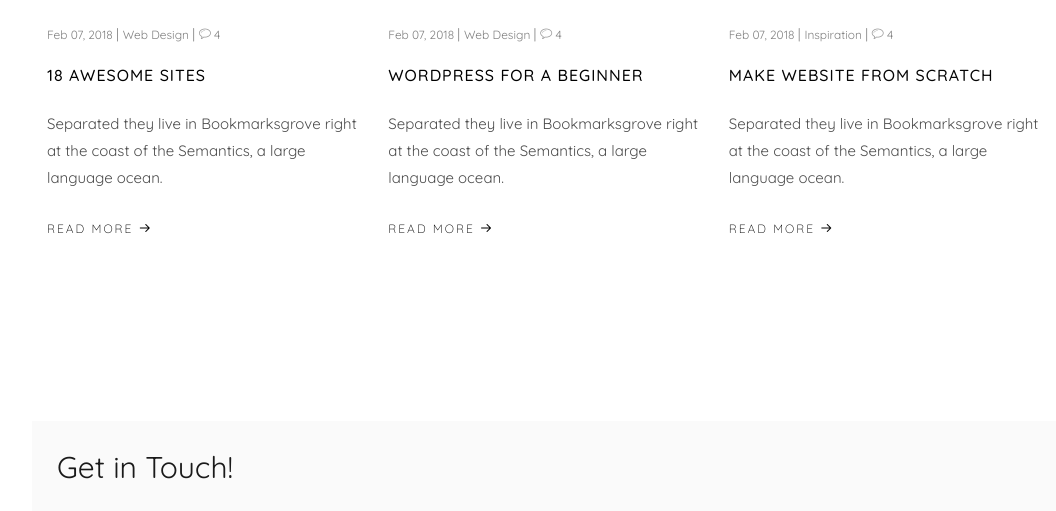
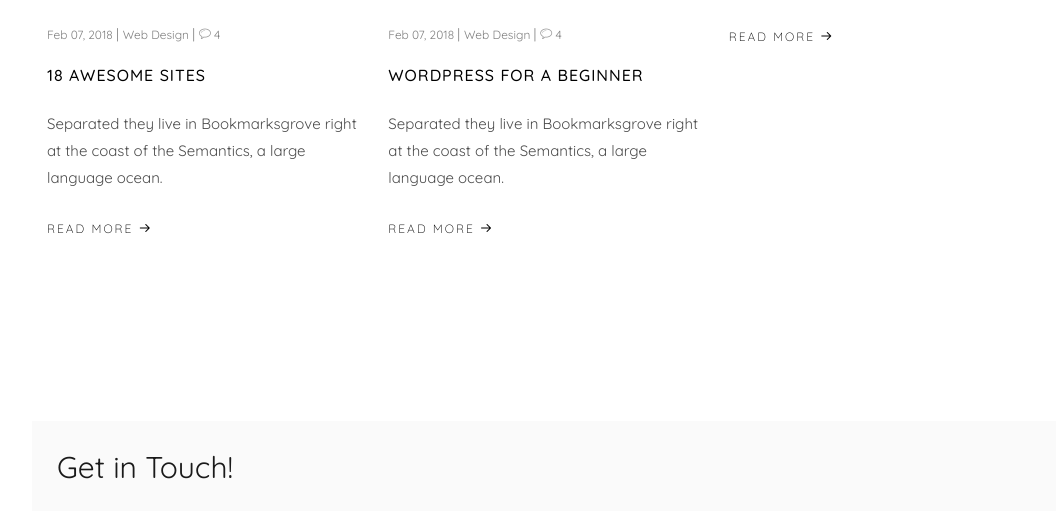
Before and after one commit to Art-liang/portfolio2, a plain HTML site: page index.html in a window 1280 px wide. Shown: the part 4732-5243 px from the top of the page, without its empty margins (224-1280 px from the left). Drawn offline with Linux system fonts and the light colour scheme; files whose address does not match are found by name.

Commit message:
fix text

```diff
--- a/index.html
+++ b/index.html
@@ -425,9 +425,7 @@
 							<div class="blog-entry">
 								<a href="blog.html" class="blog-img"><img src="images/img-3.jpg" class="img-responsive" alt="HTML5 Bootstrap Template by colorlib.com"></a>
 								<div class="desc">
-									<span><small>Feb 07, 2018 </small> | <small> Inspiration </small> | <small> <i class="icon-bubble3"></i> 4</small></span>
-									<h3><a href="blog.html">Make website from scratch</a></h3>
-									<p>Separated they live in Bookmarksgrove right at the coast of the Semantics, a large language ocean.</p>
+
 									<a href="blog.html" class="lead">Read More <i class="icon-arrow-right3"></i></a>
 								</div>
 							</div>
```
Also changed, not shown: blog.html (+1 -3 lines), work.html (+1 -3 lines).
